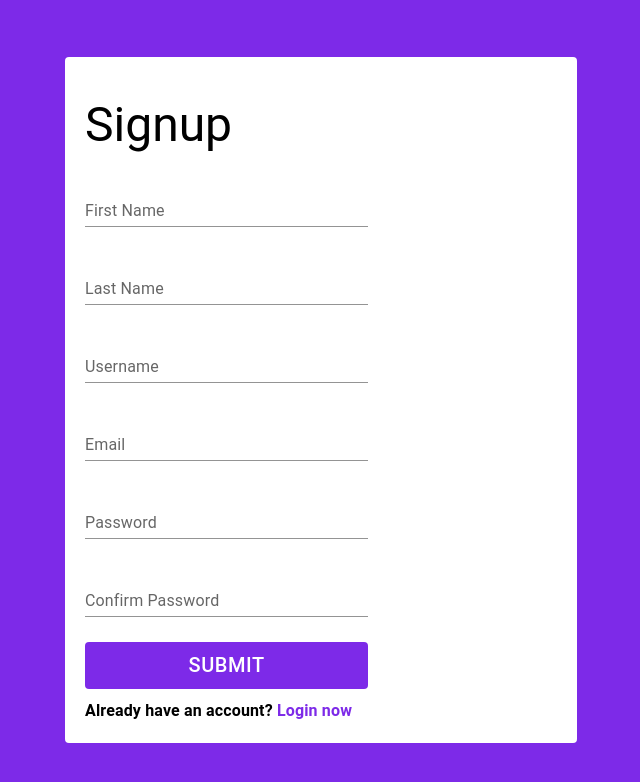
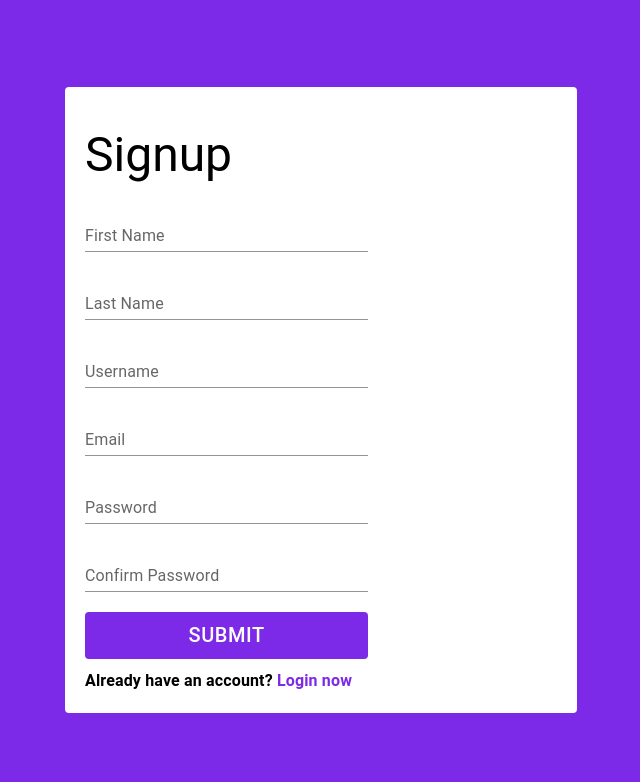
Before and after one commit to moath143/form-validation, a React (Create React App) app: page /signup in a window 1280 px wide. Shown: the top 782 px of the page, without its empty margins (319-959 px from the left). Built offline with nearby package versions, Linux system fonts and the light colour scheme.

Commit message:
fix signup  style

```diff
--- a/package.json
+++ b/package.json
@@ -11,6 +11,7 @@
     "@testing-library/jest-dom": "^5.16.4",
     "@testing-library/react": "^13.3.0",
     "@testing-library/user-event": "^13.5.0",
+    "notistack": "^2.0.5",
     "react": "^18.2.0",
     "react-dom": "^18.2.0",
     "react-hook-form": "^7.33.1",
--- a/src/App.jsx
+++ b/src/App.jsx
@@ -4,16 +4,17 @@ import Login from "./pages/Login";
 import {Routes, Route} from 'react-router-dom'
 import Home from "./pages/Home";
 import './style.css'
+import { SnackbarProvider } from 'notistack';
 
 const App = () => {
     return(
-        <>
+        <SnackbarProvider maxSnack={3}>
             <Routes>
                 <Route path="/" element={<Home/>} />
                 <Route path="/login" element={<Login/>} />
                 <Route path="/signup" element={<Signup/>} />
             </Routes>
-        </>
+        </SnackbarProvider>
     )
 }
 
--- a/src/pages/Signup.jsx
+++ b/src/pages/Signup.jsx
@@ -5,14 +5,19 @@ import {useForm, Controller} from 'react-hook-form'
 import { yupResolver } from '@hookform/resolvers/yup';
 import {registerValidationSchema } from '../utils/validation'
 import { useNavigate } from "react-router-dom";
+import { useSnackbar } from 'notistack';
 
 const Signup = () => {
     let navigate = useNavigate();
+    const { enqueueSnackbar, closeSnackbar } = useSnackbar();
 
 
     const { control, handleSubmit, formState: { errors }  } = useForm({
         resolver: yupResolver(registerValidationSchema)
     });
+    const handleClick = () => {
+        enqueueSnackbar('I love hooks');
+    };
 
 
     const onSubmit = (data) => {
@@ -32,33 +37,39 @@ const Signup = () => {
                         <Controller name='firstName' control={control} render={({ field }) => <Input  value={field.name || ''} id={'firstName'} type='text' {...field} />} />
                     </FormControl>
                     {errors.firstName && <Alert severity="error">{errors.firstName.message}</Alert>}
+                    {/*{errors.firstName && enqueueSnackbar(errors.firstName.message, { variant: 'error' })}*/}
 
                     <FormControl variant="standard">
                         <InputLabel htmlFor="lastName">Last Name</InputLabel>
                         <Controller name='lastName' control={control} render={({ field }) => <Input value={field.name || ''} id={'lastName'} type='text' {...field} />} />
                     </FormControl>
                     {errors.lastName && <Alert severity="error">{errors.lastName.message}</Alert>}
+                    {/*{errors.lastName && enqueueSnackbar(errors.lastName.message, { variant: 'error' })}*/}
                     <FormControl variant="standard">
                         <InputLabel htmlFor="userName">Username</InputLabel>
                         <Controller name='userName' control={control} render={({ field }) => <Input value={field.name || ''} id={'userName'} type='text' {...field} />} />
                     </FormControl>
                     {errors.userName && <Alert severity="error">{errors.userName.message}</Alert>}
+                    {/*{errors.userName && enqueueSnackbar(errors.userName.message, { variant: 'error' })}*/}
                     <FormControl variant="standard">
                         <InputLabel htmlFor="email">Email</InputLabel>
                         <Controller name='email' control={control} render={({ field }) => <Input value={field.email || ''} id={'email'} type='email' {...field} />} />
                     </FormControl>
                     {errors.email && <Alert severity="error">{errors.email.message}</Alert>}
+                    {/*{errors.email && enqueueSnackbar(errors.email.message, { variant: 'error' })}*/}
                     <FormControl variant="standard">
                         <InputLabel htmlFor="password">Password</InputLabel>
                         <Controller name='password' control={control} render={({ field }) => <Input value={field.password || ''} id={'password'} type='password' {...field} />} />
                     </FormControl>
                     {errors.password && <Alert severity="error">{errors.password.message}</Alert>}
+                    {/*{errors.password && enqueueSnackbar(errors.password.message, { variant: 'error' })}*/}
                     <FormControl variant="standard">
                         <InputLabel htmlFor="confirmPassword">Confirm Password</InputLabel>
                         <Controller name='confirmPassword' control={control} render={({ field }) => <Input value={field.confirmPassword || ''} id={'confirmPassword'} type='password' {...field} />} />
                     </FormControl>
                     {errors.confirmPassword && <Alert severity="error">{errors.confirmPassword.message}</Alert>}
-                    <ButtonSignup sx={{width: '60%'}} type="submit">Submit</ButtonSignup>
+                    {/*{errors.confirmPassword && enqueueSnackbar(errors.confirmPassword.message, { variant: 'error' })}*/}
+                    <ButtonSignup onClick={handleClick} sx={{width: '60%'}} type="submit">Submit</ButtonSignup>
                 </Form>
                 <Typography sx={{fontSize: '16px', fontWeight: '700', marginTop: '10px'}} >Already have an account? <LinkAnchor to='/login'>Login now</LinkAnchor> </Typography>
             </BoxDiv>
--- a/src/pages/styleSignup.js
+++ b/src/pages/styleSignup.js
@@ -4,12 +4,12 @@ import {Link} from 'react-router-dom'
 
 export const Body = styled.div`
   background: #7D2AE8;
-  width: 100vw;
-  height: 100vh;
   margin: 0;
   display: flex;
   justify-content: center;
   align-items: center;
+  padding: 50px 0;
+  min-height: 100vh;
 `
 
 export const BoxDiv = styled(Box)`
@@ -28,7 +28,6 @@ export const Form = styled.form`
 
   .MuiFormControl-root {
     width: 60%;
-    margin: 5px 0;
   }
 `
 
```
Also changed, not shown: 1 other file (tests, documents, lock files or other folders).
